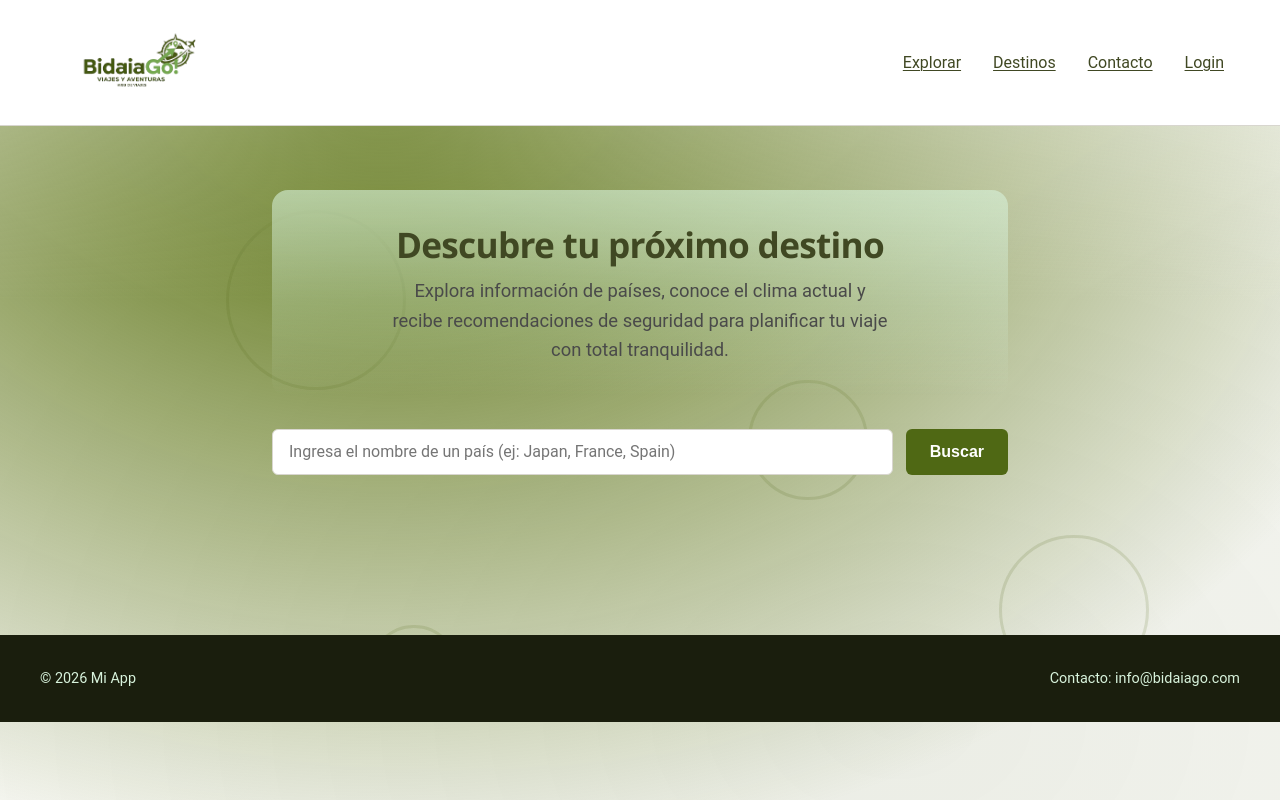
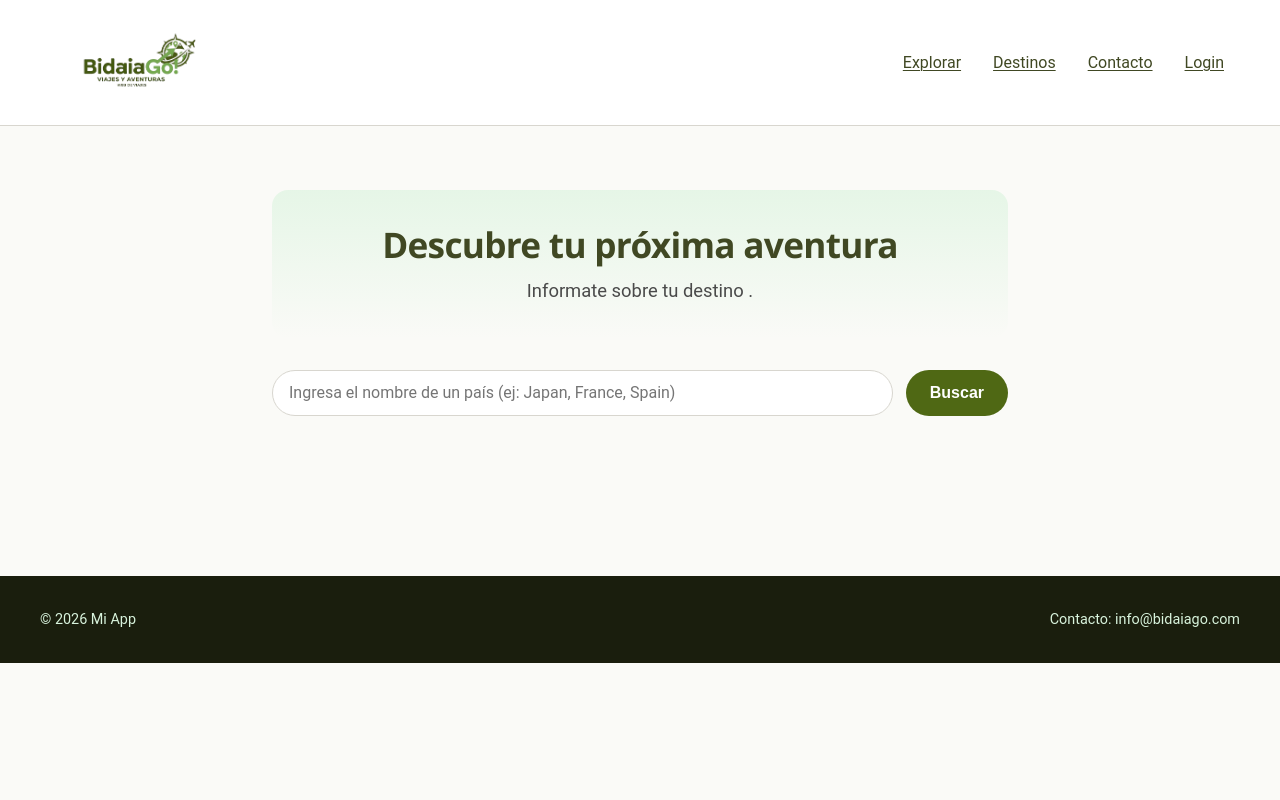
Before and after one commit to David-LS-Bilbao/BidaiaGo, a React (Vite) app: page /destinations in a window 1280 px wide. Built offline with nearby package versions, Linux system fonts and the light colour scheme.

Commit message:
correcion en css destinos

```diff
--- a/src/pages/DestinationDetailPage.tsx
+++ b/src/pages/DestinationDetailPage.tsx
@@ -37,83 +37,6 @@ const errorVariants = {
     animate: { opacity: 1, x: 0, transition: { duration: 0.3 } },
 };
 
-const floatVariants = {
-    initial: { y: 0, opacity: 0.3 },
-    animate: {
-        y: [0, -20, 0],
-        opacity: [0.3, 0.7, 0.3],
-        transition: {
-            duration: 4,
-            repeat: Infinity,
-            ease: "easeInOut" as const
-        }
-    },
-};
-
-const pulseVariants = {
-    initial: { scale: 1, opacity: 0.2 },
-    animate: {
-        scale: [1, 1.5, 1],
-        opacity: [0.2, 0.5, 0.2],
-        transition: {
-            duration: 3,
-            repeat: Infinity,
-            ease: "easeInOut" as const,
-            delay: 1
-        }
-    },
-};
-
-function FloatingElement({ delay, left, size }: { delay: number; left: string; size: number }) {
-    return (
-        <motion.div
-            className="floating-element"
-            style={{ left, width: size, height: size }}
-            variants={floatVariants}
-            initial="initial"
-            animate="animate"
-            transition={{ delay, duration: 4 + delay }}
-        />
-    );
-}
-
-function PulseElement({ delay, left, top, size }: { delay: number; left: string; top: string; size: number }) {
-    return (
-        <motion.div
-            className="pulse-element"
-            style={{ left, top, width: size, height: size }}
-            variants={pulseVariants}
-            initial="initial"
-            animate="animate"
-            transition={{ delay, duration: 3 + delay }}
-        />
-    );
-}
-
-function BackgroundEffects() {
-    return (
-        <div className="background-effects">
-            <motion.div className="background-gradient" />
-
-            <FloatingElement delay={0} left="10%" size={80} />
-            <FloatingElement delay={0.5} left="25%" size={60} />
-            <FloatingElement delay={1} left="40%" size={100} />
-            <FloatingElement delay={1.5} left="55%" size={70} />
-            <FloatingElement delay={2} left="70%" size={90} />
-            <FloatingElement delay={2.5} left="85%" size={50} />
-            <FloatingElement delay={0.8} left="15%" size={40} />
-            <FloatingElement delay={1.3} left="60%" size={55} />
-            <FloatingElement delay={1.8} left="80%" size={65} />
-
-            <PulseElement delay={0} left="20%" top="30%" size={120} />
-            <PulseElement delay={0.7} left="60%" top="50%" size={80} />
-            <PulseElement delay={1.4} left="80%" top="70%" size={100} />
-            <PulseElement delay={2.1} left="30%" top="80%" size={60} />
-
-            <div className="background-fade" />
-        </div>
-    );
-}
 
 function DestinationDetailPage() {
 const { id } = useParams<{ id: string }>();
@@ -235,8 +158,6 @@ const handleSearch = async (e: React.FormEvent<HTMLFormElement>) => {
     };
 
     return (
-    <>
-        <BackgroundEffects />
         <motion.div
             className="destination-page"
             variants={pageVariants}
@@ -244,10 +165,11 @@ const handleSearch = async (e: React.FormEvent<HTMLFormElement>) => {
             animate="animate"
         >
         <motion.section className="hero" variants={itemVariants}>
-        <h1>Descubre tu próximo destino</h1>
+        <h1>Descubre tu próxima aventura
+
+        </h1>
         <p>
-            Explora información de países, conoce el clima actual y recibe recomendaciones de seguridad
-            para planificar tu viaje con total tranquilidad.
+            Informate sobre tu destino .
         </p>
         </motion.section>
 
@@ -418,7 +340,6 @@ const handleSearch = async (e: React.FormEvent<HTMLFormElement>) => {
         </motion.section>
         )}
         </motion.div>
-    </>
     );
 }
 
--- a/src/styles/DestinationDetail.css
+++ b/src/styles/DestinationDetail.css
@@ -44,16 +44,10 @@
   min-width: 200px;
   padding: 0.8rem 1rem;
   border: 1px solid var(--color-borde);
-  border-radius: var(--radio-pequeno);
+  border-radius: var(--radio-pill);
   font-size: 1rem;
   font-family: inherit;
   transition: border-color 0.2s, box-shadow 0.2s;
-}
-
-.input-busqueda:focus {
-  outline: none;
-  border-color: var(--color-primario);
-  box-shadow: 0 0 0 3px rgba(79, 104, 20, 0.15);
 }
 
 .boton-buscar {
@@ -61,7 +55,7 @@
   background: var(--color-primario);
   color: #fff;
   border: none;
-  border-radius: var(--radio-pequeno);
+  border-radius: var(--radio-pill);
   font-size: 1rem;
   font-weight: 600;
   cursor: pointer;
@@ -248,18 +242,18 @@
 }
 
 .badge-seguro {
-  background: #d4edda;
-  color: #155724;
+  background: var(--publico-todos-bg);
+  color: var(--publico-todos-tx);
 }
 
 .badge-advertencia {
-  background: #fff3cd;
-  color: #856404;
+  background: var(--publico-doce-bg);
+  color: var(--publico-doce-tx);
 }
 
 .badge-peligro {
-  background: #f8d7da;
-  color: #721c24;
+  background: var(--color-error-bg);
+  color: var(--color-error-tx);
 }
 
 .recomendacion-contenido {
@@ -293,56 +287,9 @@
   }
 }
 
-/* Background Effects */
-.background-effects {
-  position: fixed;
-  top: 0;
-  left: 0;
-  right: 0;
-  bottom: 0;
-  overflow: hidden;
-  pointer-events: none;
-  z-index: -1;
-}
-
-.background-gradient {
-  position: absolute;
-  top: -50%;
-  left: -50%;
-  width: 200%;
-  height: 200%;
-  background: radial-gradient(ellipse at 30% 20%, rgba(79, 104, 20, 0.08) 0%, transparent 50%), radial-gradient(ellipse at 70% 80%, rgba(59, 85, 20, 0.06) 0%, transparent 50%);
-  animation: gradientShift 8s ease-in-out infinite;
-}
-
-@keyframes gradientShift {
-  0%, 100% {
-    background: radial-gradient(ellipse at 30% 20%, rgba(79, 104, 20, 0.08) 0%, transparent 50%), radial-gradient(ellipse at 70% 80%, rgba(59, 85, 20, 0.06) 0%, transparent 50%);
-  }
-  50% {
-    background: radial-gradient(ellipse at 40% 30%, rgba(79, 104, 0.1) 0%, transparent 50%), radial-gradient(ellipse at 60% 70%, rgba(59, 85, 20, 0.08) 0%, transparent 50%);
+@media (prefers-reduced-motion: reduce) {
+  .input-busqueda,
+  .boton-buscar {
+    transition: none;
   }
 }
-
-.floating-element {
-  position: absolute;
-  border-radius: 50%;
-  background: linear-gradient(135deg, rgba(79, 104, 20, 0.15), rgba(59, 85, 20, 0.05));
-  filter: blur(1px);
-}
-
-.pulse-element {
-  position: absolute;
-  border-radius: 50%;
-  border: 2px solid rgba(79, 104, 20, 0.3);
-}
-
-.background-fade {
-  position: absolute;
-  top: 0;
-  left: 0;
-  right: 0;
-  height: 300px;
-  background: linear-gradient(180deg, rgba(255, 255, 255, 0.9) 0%, transparent 100%);
-  opacity: 0.5;
-}
```
